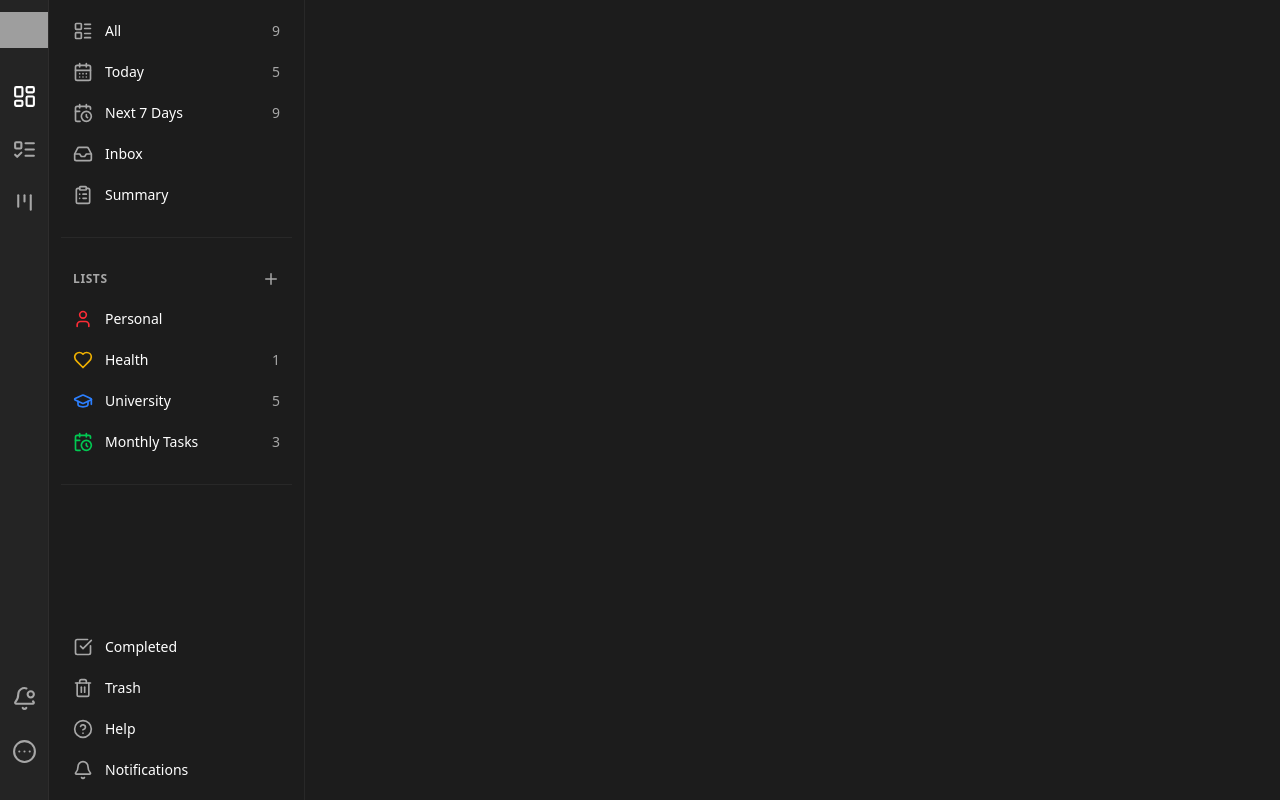
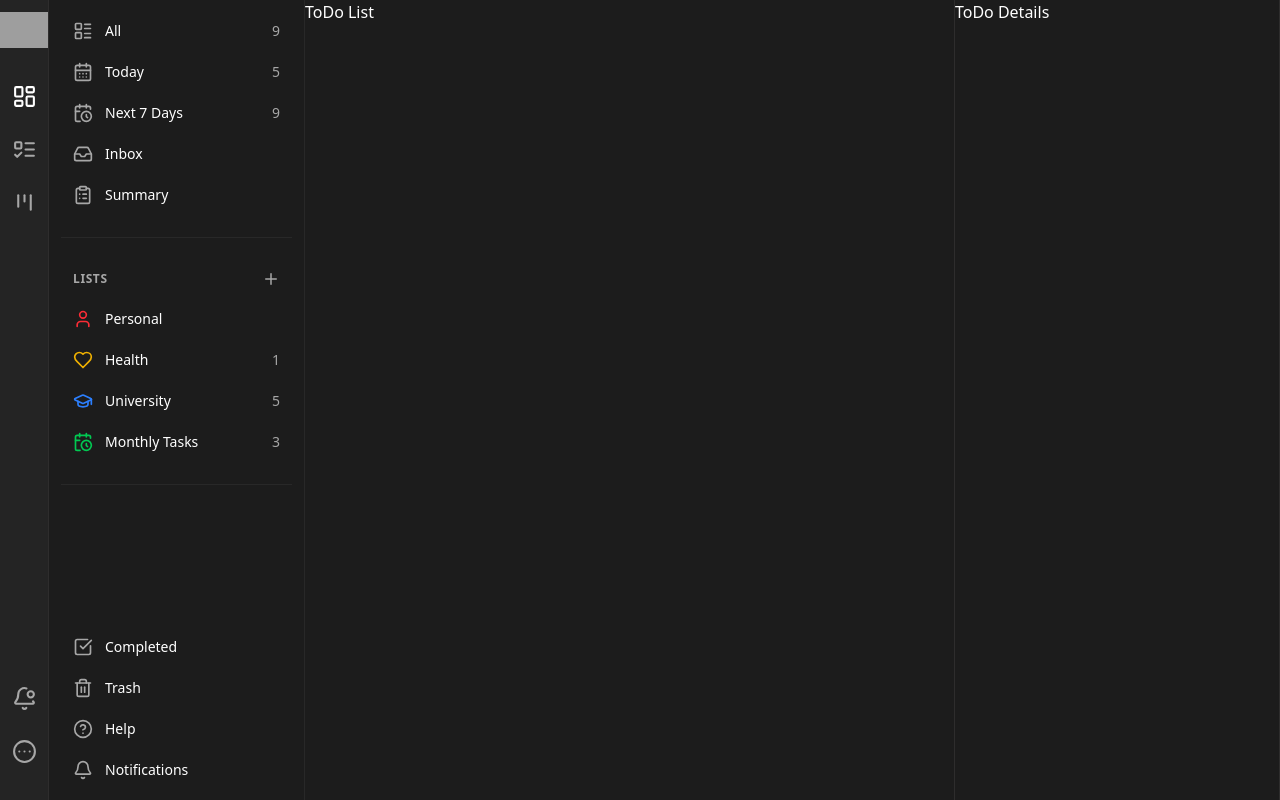
Before and after one commit to HammadAli132/Scrumban-Management-System, a React (Vite) app in the folder Frontend/: page /to-do-list in a window 1280 px wide. Built offline with nearby package versions, Linux system fonts and the light colour scheme; grey boxes are pictures that could not be loaded.

Commit message:
ToDo Page Layout Done

```diff
--- a/Frontend/src/components/todo_list/ToDoDetail.jsx
+++ b/Frontend/src/components/todo_list/ToDoDetail.jsx
@@ -1,5 +1,7 @@
 export default function ToDoDetail() {
     return (
-        <div>ToDoDetail</div>
+        <div className="flex flex-col w-1/3 border-r border-[#2e2d2d]">
+            ToDo Details
+        </div>
     )
 }
--- a/Frontend/src/components/todo_list/ToDoList.jsx
+++ b/Frontend/src/components/todo_list/ToDoList.jsx
@@ -1,5 +1,7 @@
 export default function ToDoList() {
     return (
-        <div>ToDoList</div>
+        <div className="flex flex-col w-2/3 border-r border-[#2e2d2d]">
+            ToDo List
+        </div>
     )
 }
--- a/Frontend/src/pages/ToDo.jsx
+++ b/Frontend/src/pages/ToDo.jsx
@@ -1,9 +1,13 @@
+import ToDoDetail from "../components/todo_list/ToDoDetail";
+import ToDoList from "../components/todo_list/ToDoList";
 import ToDoSidebar from "../components/todo_list/ToDoSidebar";
 
 export default function ToDo() {
     return (
         <div className="flex flex-row w-full h-full">
             <ToDoSidebar />
+            <ToDoList />
+            <ToDoDetail />
         </div>
     )
 }
```
